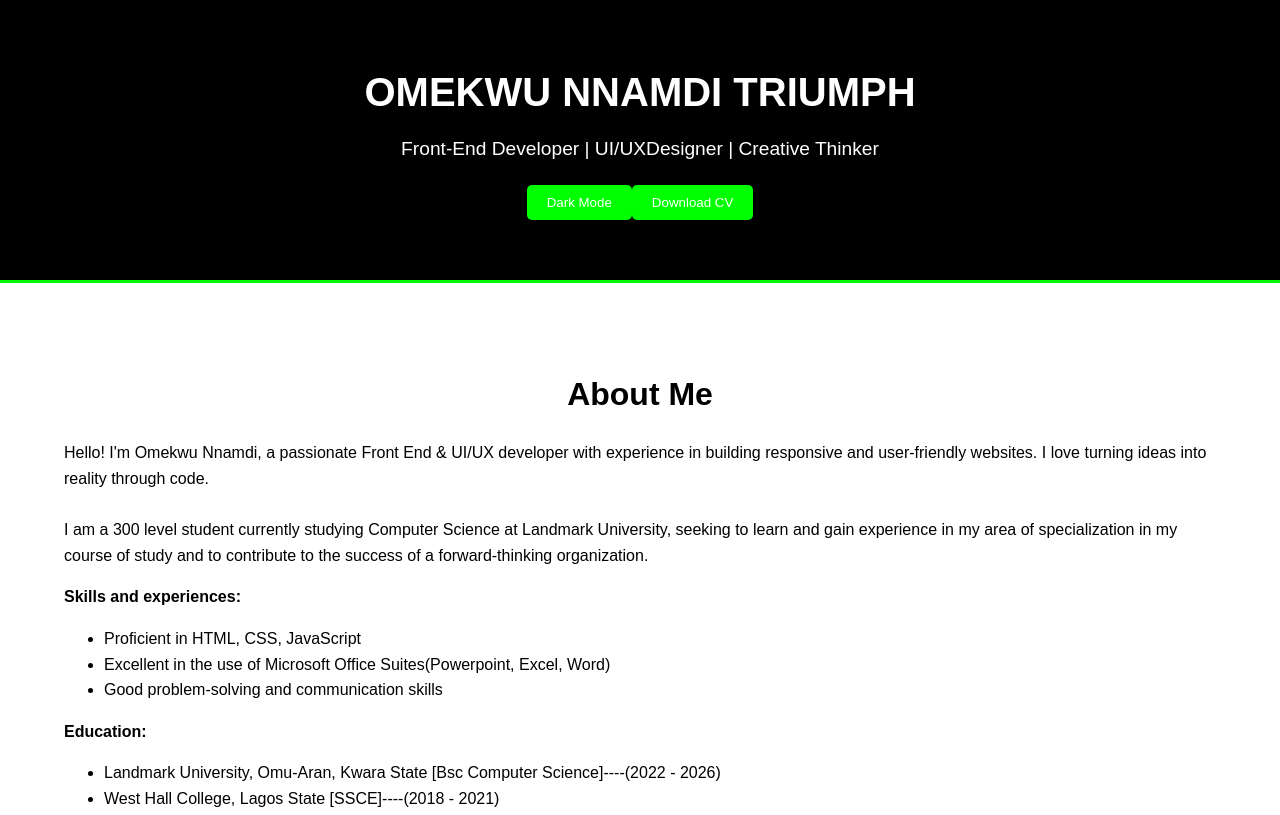
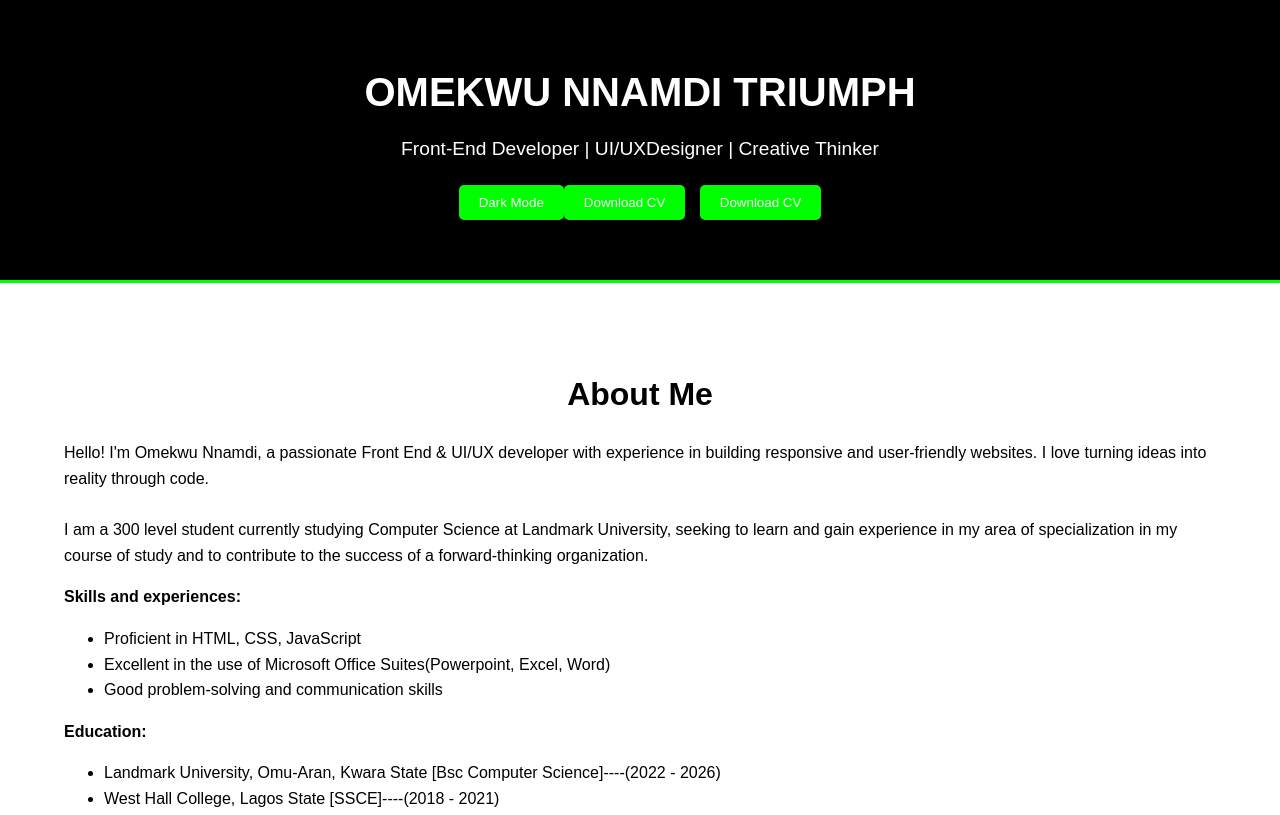
Before and after one commit to Triumph005/CV, a plain HTML site: page index.html in a window 1280 px wide. Shown: the top 815 px of the page. Drawn offline with Linux system fonts and the light colour scheme.

Commit message:
Update index.html

```diff
--- a/index.html
+++ b/index.html
@@ -14,6 +14,7 @@
       <h1>OMEKWU NNAMDI TRIUMPH</h1>
       <p>Front-End Developer | UI/UXDesigner | Creative Thinker</p>
       <button id="theme-toggle" aria-label="dark mode">Dark Mode</button>
+      <button id="cv-download" aria-label="Download CV" style="margin-left: 10px;">Download CV</button>
     </div>
   </header>
 
```
